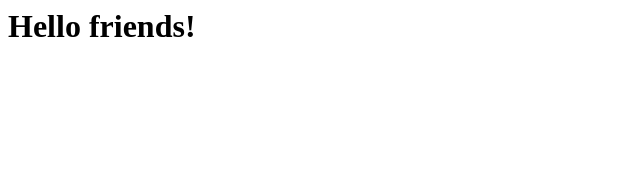
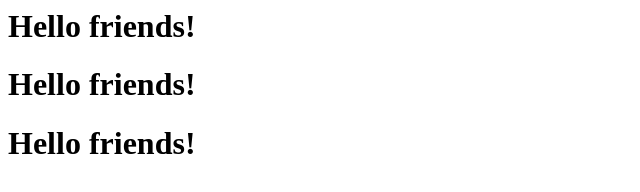
Before and after one commit to MilanBaca234/FOLDER1-1, a plain HTML site: page index.html in a window 1280 px wide. Shown: the whole page, without its empty margins (0-640 px from the left). Drawn offline with Linux system fonts and the light colour scheme.

Commit message:
Update index.html
Prva promena (edit)

```diff
--- a/index.html
+++ b/index.html
@@ -1 +1,3 @@
 <h1> Hello friends! </h1>
+<h1> Hello friends! </h1>
+<h1> Hello friends! </h1>
```
